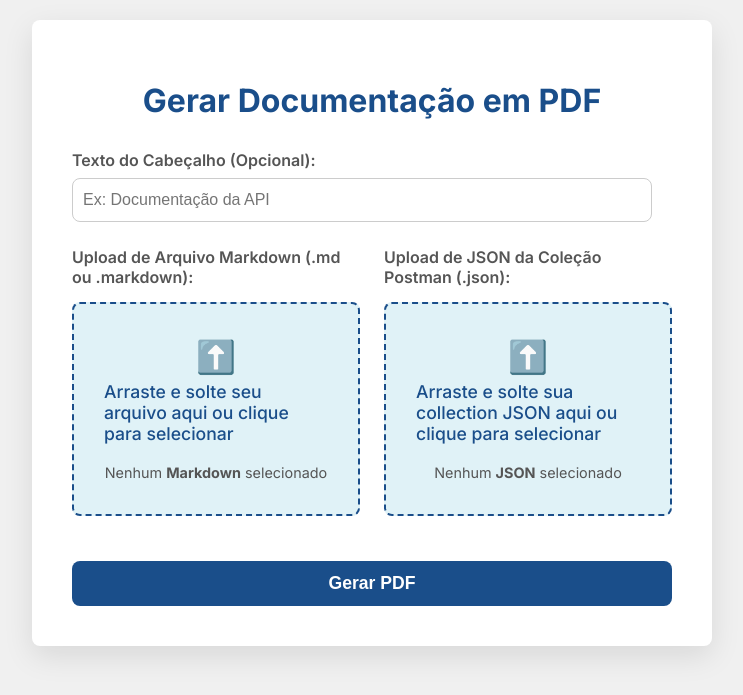
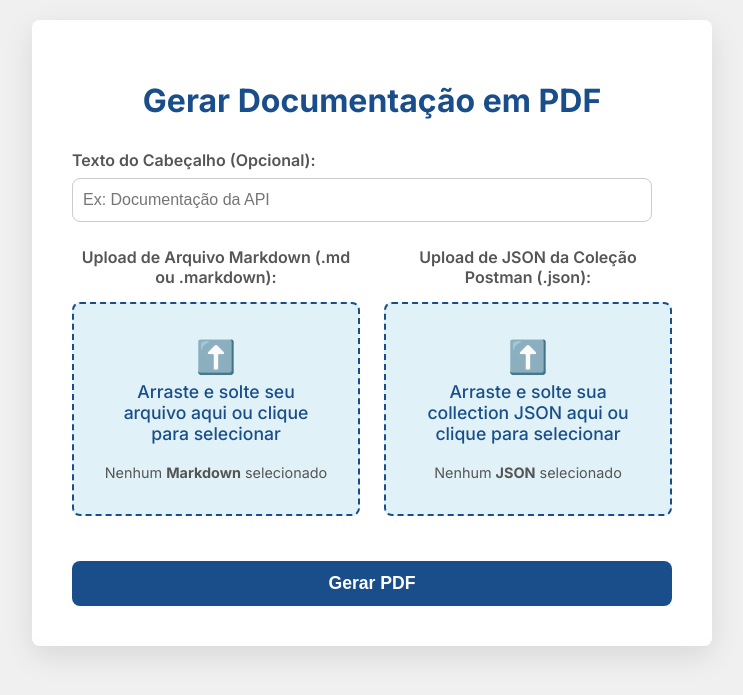
Before and after one commit to marsouza/Export-documentation-in-PDF, a FastAPI app: page / in a window 1280 px wide. Shown: the top 695 px of the page, without its empty margins (268-1011 px from the left). Run offline with FastAPI, Linux system fonts and the light colour scheme; some libraries are stand-ins or nearby versions.

Commit message:
Ajustado CSS da pagina de upload de arquivos

```diff
--- a/src/statics/css/base.css
+++ b/src/statics/css/base.css
@@ -42,6 +42,7 @@ h1 {
 .form-group {
     margin-bottom: 25px;
     text-align: left;
+    max-block-size: 100%;
 }
 
 label {
@@ -58,6 +59,10 @@ input[type="text"] {
     border-radius: var(--border-radius);
     font-size: 1rem;
     box-sizing: border-box;
+}
+
+.lbl-drop-title {
+    text-align: center;
 }
 
 /* Drag and Drop Area */
@@ -83,6 +88,7 @@ input[type="text"] {
 }
 
 .drop-zone__prompt {
+    text-align: center;
     font-size: 1.1rem;
     color: var(--primary-color);
     font-weight: 500;
@@ -97,10 +103,14 @@ input[type="text"] {
 }
 
 .file-name-display {
-    /* Nova classe para os spans de nome de arquivo */
     margin-top: 10px;
     font-size: 0.9rem;
     color: var(--dark-gray);
+    white-space: nowrap;
+    overflow: hidden;
+    text-overflow: ellipsis;
+    max-width: 100%;
+    display: block;
 }
 
 input[type="file"] {
--- a/src/templates/index.html
+++ b/src/templates/index.html
@@ -20,7 +20,7 @@
 
             <div class="form-row">
                 <div class="form-group">
-                    <label>Upload de Arquivo Markdown (.md ou .markdown):</label>
+                    <label class="lbl-drop-title">Upload de Arquivo Markdown (.md ou .markdown):</label>
                     <div class="drop-zone" id="markdown-drop-zone"> <span class="upload-icon"></span>
                         <span class="drop-zone__prompt">Arraste e solte seu arquivo aqui ou clique para
                             selecionar</span>
@@ -32,7 +32,7 @@
                 <!-- <div class="separator">OU</div> -->
 
                 <div class="form-group">
-                    <label>Upload de JSON da Coleção Postman (.json):</label>
+                    <label class="lbl-drop-title">Upload de JSON da Coleção Postman (.json):</label>
                     <div class="drop-zone" id="json-drop-zone"> <span class="upload-icon"></span>
                         <span class="drop-zone__prompt">Arraste e solte sua collection JSON aqui ou clique para
                             selecionar</span>
```
Also changed, not shown: 1 other file.
